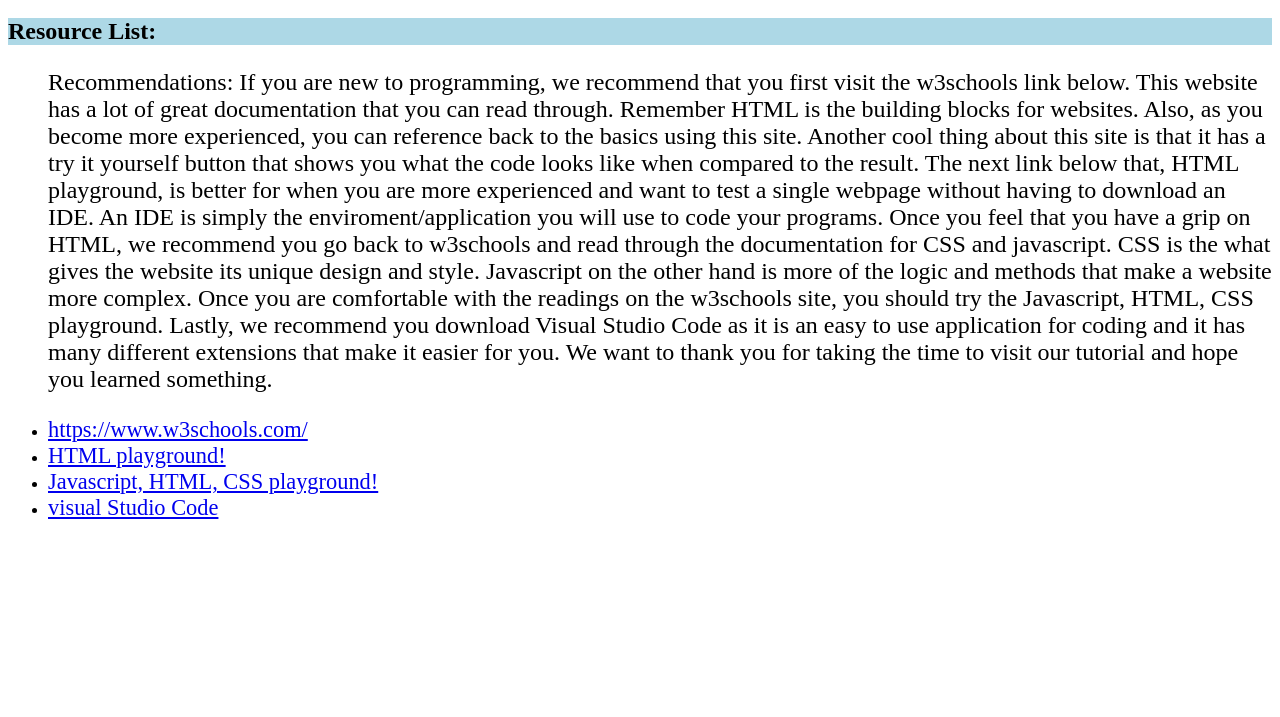
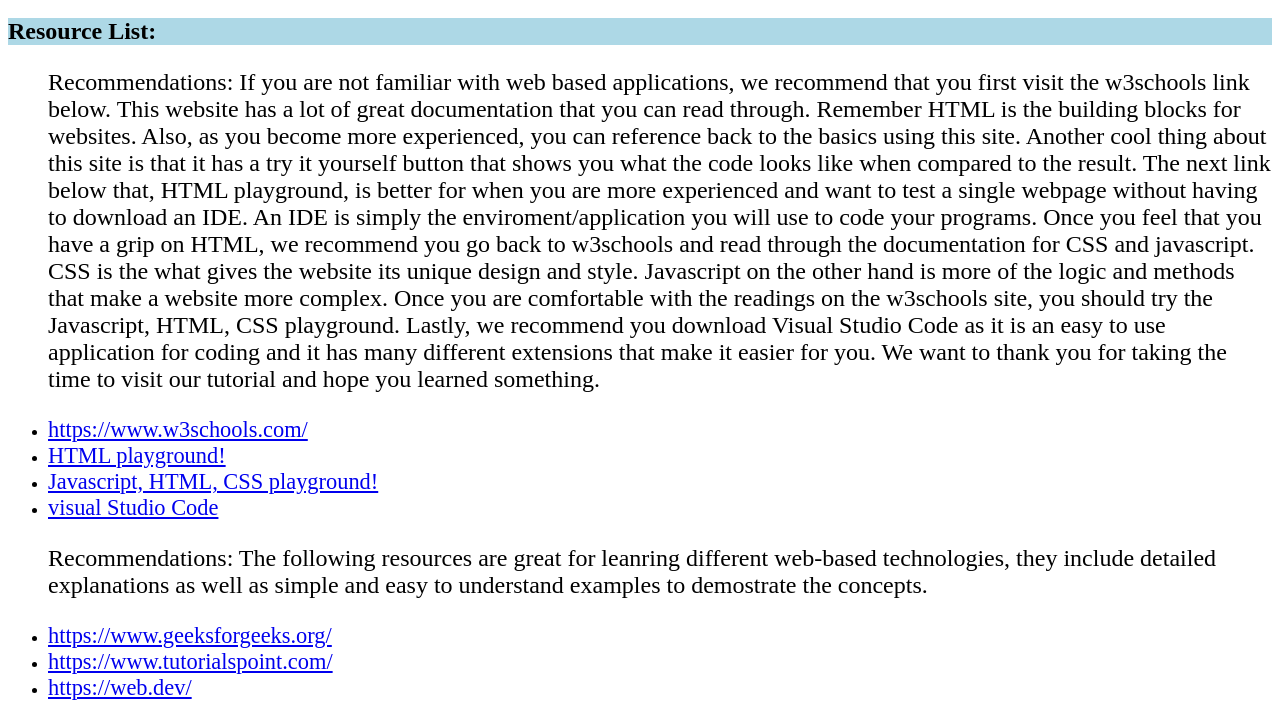
Before and after one commit to ibarraz5/advanced-project, a website: page writeup.html in a window 1280 px wide. Shown: the part 5064-5781 px from the top of the page. Before the commit the page ends 5601 px from the top, so only its background shows below. Drawn offline with Linux system fonts and the light colour scheme.

Commit message:
Update writeup.html

```diff
--- a/writeup.html
+++ b/writeup.html
@@ -187,7 +187,7 @@
       </ul>
       <h2 id="h_10">Resource List:</h2>
       <ul>
-          <p>Recommendations: If you are new to programming, we recommend that you first visit the w3schools link below.
+          <p>Recommendations: If you are not familiar with web based applications, we recommend that you first visit the w3schools link below.
             This website has a lot of great documentation that you can read through. Remember HTML is the building blocks
             for websites. Also, as you become more experienced, you
             can reference back to the basics using this site. Another cool thing about this site is that it has a try it yourself button
@@ -205,6 +205,11 @@
           <li><a href="https://playcode.io/html5">HTML playground!</a></li>
           <li><a href="https://jsfiddle.net/">Javascript, HTML, CSS playground!</a></li>
           <li><a href="https://code.visualstudio.com/download">visual Studio Code</a></li>
+          <p>Recommendations: The following resources are great for leanring different web-based technologies, they include detailed explanations as well as simple and easy to understand examples to demostrate the concepts.
+          </p>
+          <li><a href="https://www.geeksforgeeks.org/">https://www.geeksforgeeks.org/</a></li>
+          <li><a href="https://www.tutorialspoint.com/">https://www.tutorialspoint.com/</a></li>
+          <li><a href="https://web.dev/">https://web.dev/</a></li>
       </ul>
 
 
```
